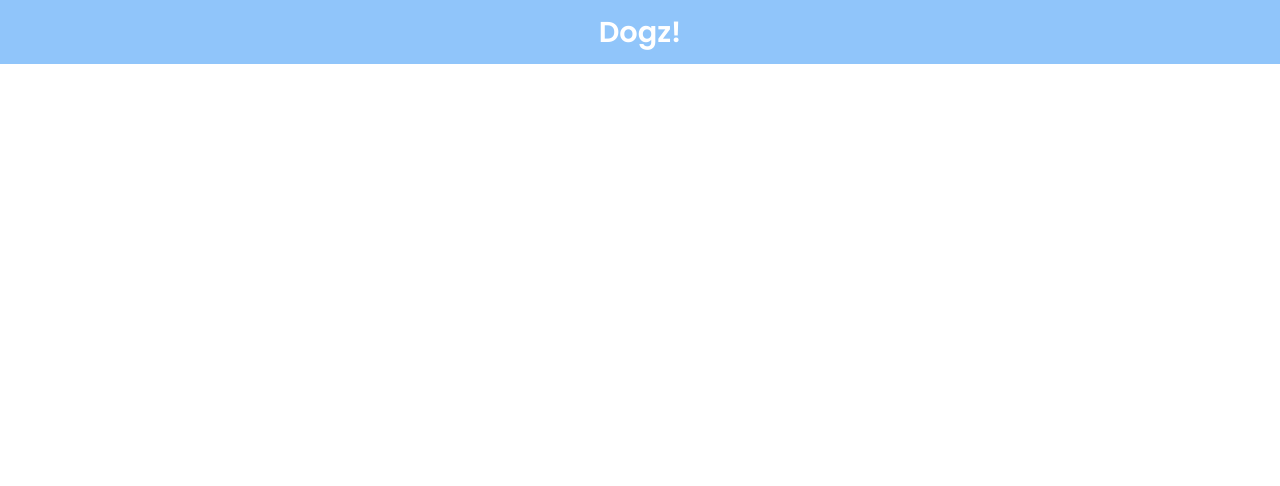
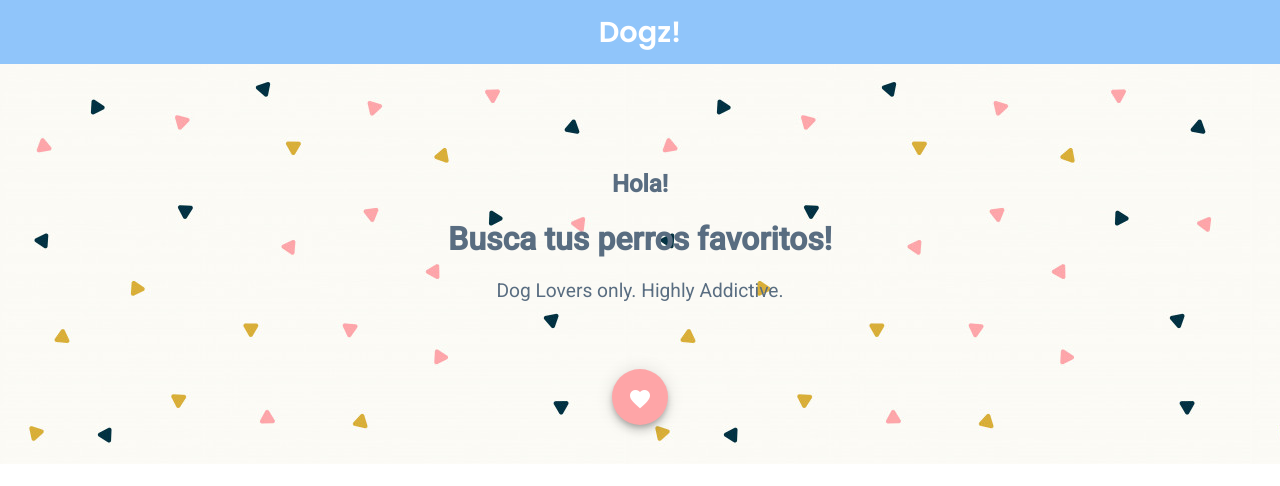
Before and after one commit to makafernandez/dogz, an Angular app: page / in a window 1280 px wide. Shown: the top 486 px of the page. Built offline with nearby package versions, Linux system fonts and the light colour scheme.

Commit message:
Agrega componente Welcome

```diff
--- a/src/app/app.component.html
+++ b/src/app/app.component.html
@@ -1 +1,2 @@
 <mat-toolbar class="header"><span>Dogz!</span></mat-toolbar>
+<app-welcome></app-welcome>
--- /dev/null
+++ b/src/app/components/welcome/welcome.component.css
@@ -0,0 +1,36 @@
+.welcome {
+	display: flex;
+	flex-direction: column;
+	justify-content: center;
+	background-image: url('./../../../assets/background.jpg');
+	background-size: fill;
+	background-repeat: repeat;
+	height: 25rem;
+	text-align: center;
+}
+
+.welcome-title {
+	padding: 2rem;
+	margin: 1rem auto;
+	color: #596d81;
+}
+
+.welcome-title h2 {
+	font-weight: bold;
+}
+
+.welcome-subtitle {
+	color: #596d81;
+	font-size: 1.2rem;
+}
+
+.welcome-btn {
+	background-color: #FEA5A7 !important;
+	color: #fff !important;
+}
+
+/*@media only screen and (max-width: 560px) {
+	.welcomeBar {
+		background-image: url('./background_search_mobile.jpg');
+	}
+}*/
--- /dev/null
+++ b/src/app/components/welcome/welcome.component.html
@@ -0,0 +1,12 @@
+<div class="welcome">
+	<div class="welcome-title">
+		<h2>Hola!</h2>
+		<h1>Busca tus perros favoritos!</h1>
+		<p class="welcome-subtitle">Dog Lovers only. Highly Addictive.</p>
+	</div>
+	<div class="welcomebar-submit">
+		<button class="welcome-btn" mat-fab>
+			<mat-icon>favorite</mat-icon>
+		</button>
+	</div>
+</div>
--- /dev/null
+++ b/src/app/components/welcome/welcome.component.ts
@@ -0,0 +1,15 @@
+import { Component, OnInit } from '@angular/core';
+
+@Component({
+  selector: 'app-welcome',
+  templateUrl: './welcome.component.html',
+  styleUrls: ['./welcome.component.css']
+})
+export class WelcomeComponent implements OnInit {
+
+  constructor() { }
+
+  ngOnInit() {
+  }
+
+}
```
Also changed, not shown: src/app/app.module.ts (+12 -3 lines), 1 other file (tests, documents, lock files or other folders).
